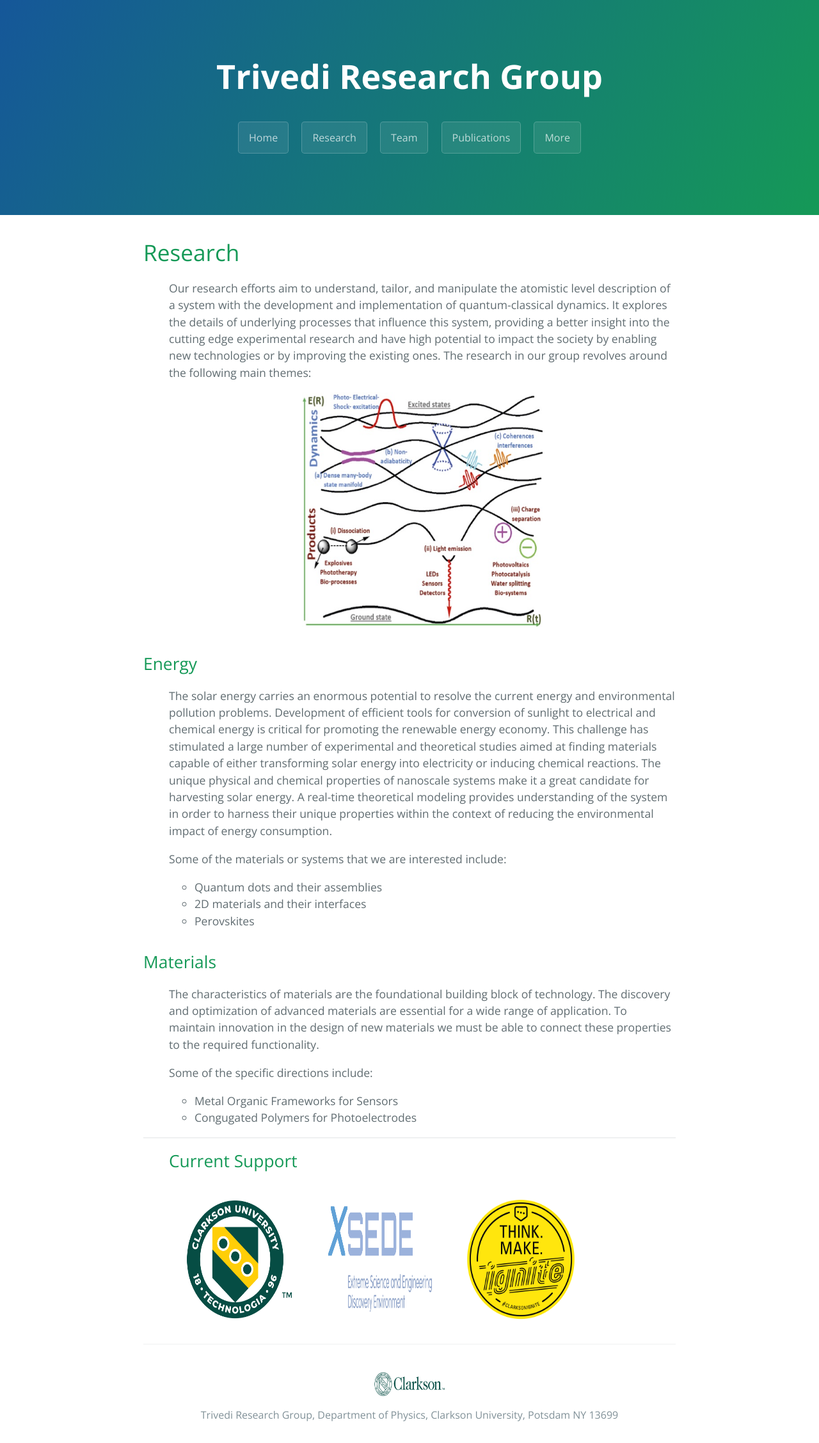
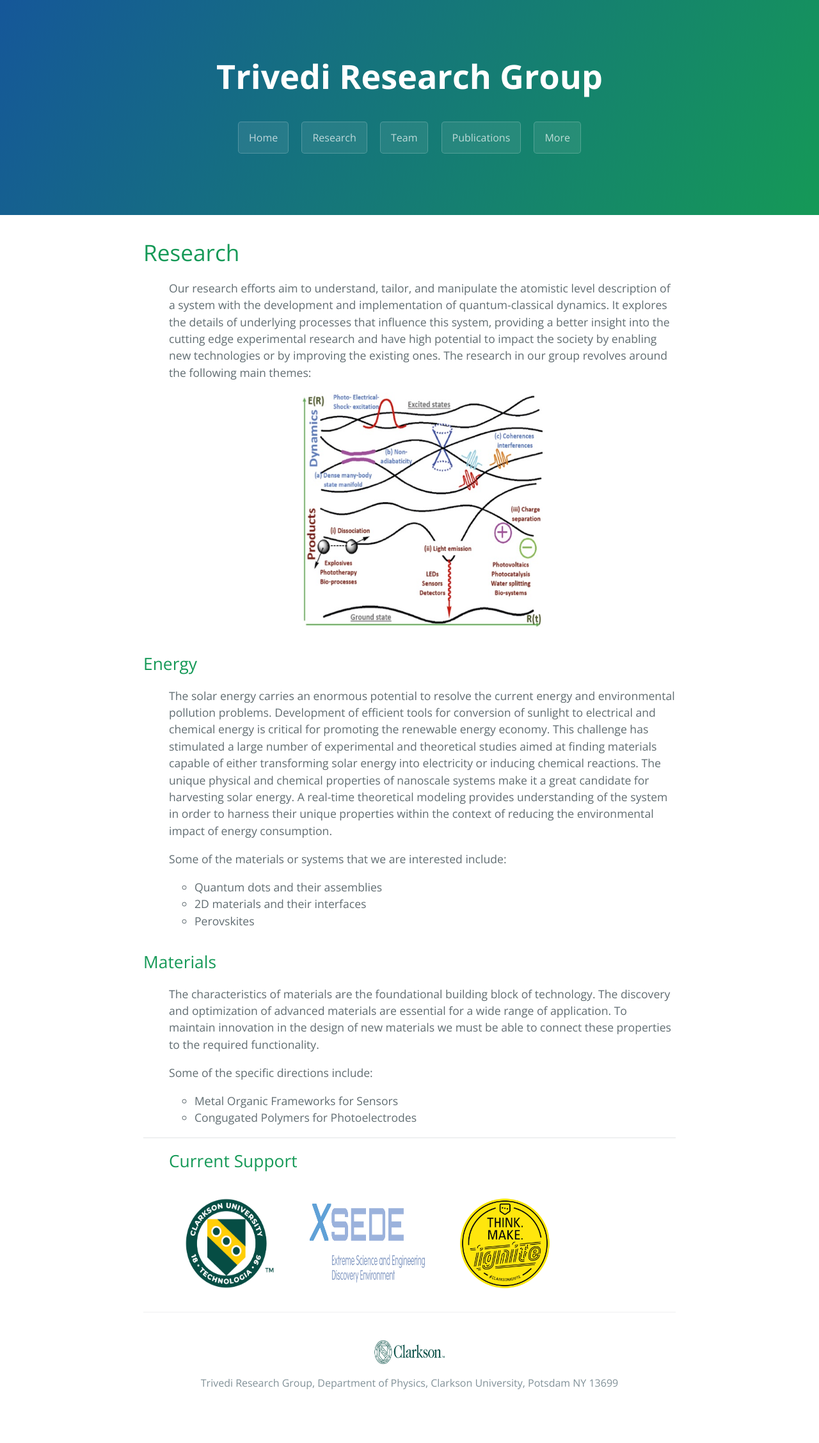
Before and after one commit to dharatrivedi/dharatrivedi.github.io, a Jekyll site: the page built from research.html, in a window 1280 px wide. Shown: the whole page at 64% size. Built offline with Jekyll 4.4.1, drawn with Linux system fonts in a browser that asks for light colours; after the commit the page ends 2205 px from its top, so only the background shows below that.

Commit message:
Update research.html

```diff
--- a/research.html
+++ b/research.html
@@ -47,9 +47,9 @@
   <h2>Current Support</h2>
 </ul>
 <ul class="clearfix">
-  <img class="img1" src="/images/logo.png" alt="ClarksonU" width="180" height="200"  hspace="20">
-  <img class="img1" src="/images/xsede-full-color.jpg" alt="NSF-XSEDE" width="180" height="200"  hspace="20">
-  <img class="img1" src="/images/ClarksonUIgnite.jpg" alt="Ignite" width="180" height="200"  hspace="20">
+  <img class="img1" src="/images/logo.png" alt="ClarksonU" width="150" height="150"  hspace="20">
+  <img class="img1" src="/images/xsede-full-color.jpg" alt="NSF-XSEDE" width="200" height="150"  hspace="20">
+  <img class="img1" src="/images/ClarksonUIgnite.jpg" alt="Ignite" width="150" height="150"  hspace="20">
 </ul>
 
 </div>
```
